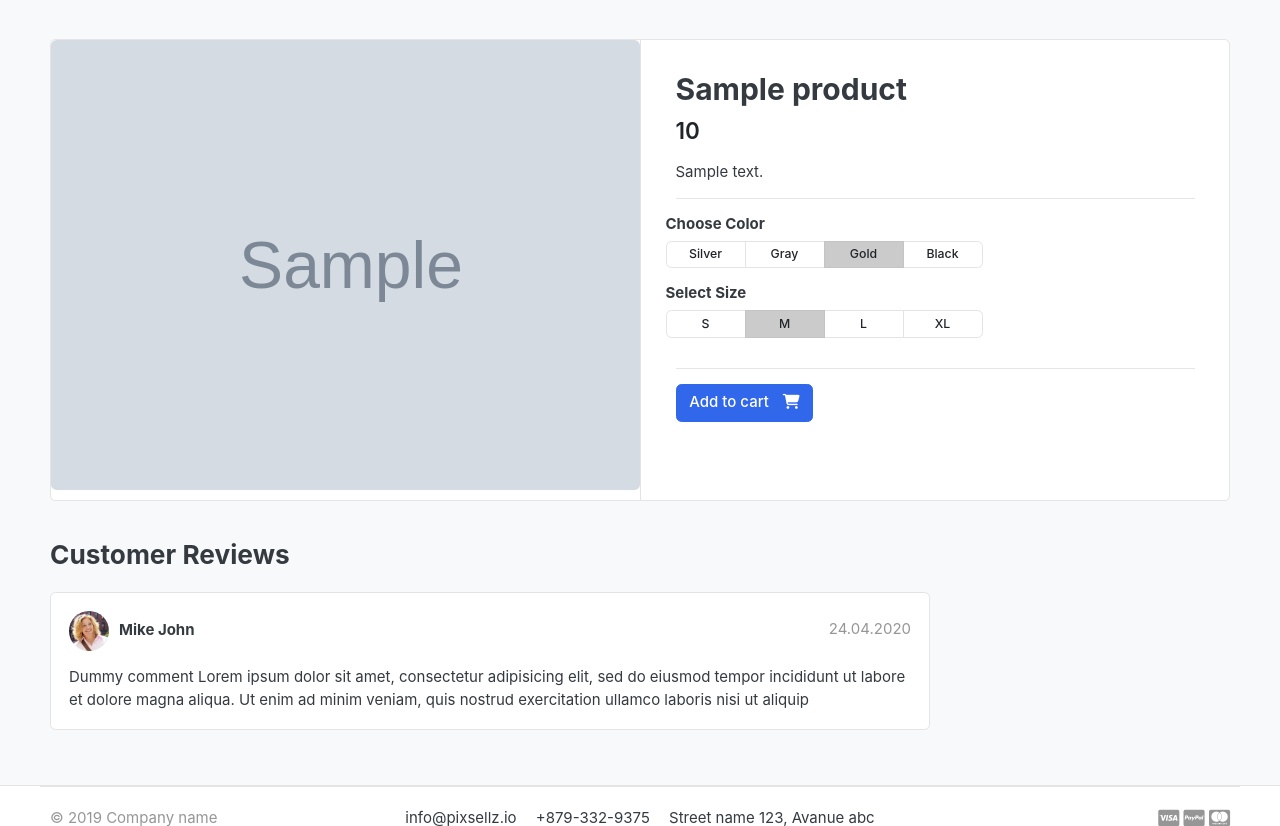
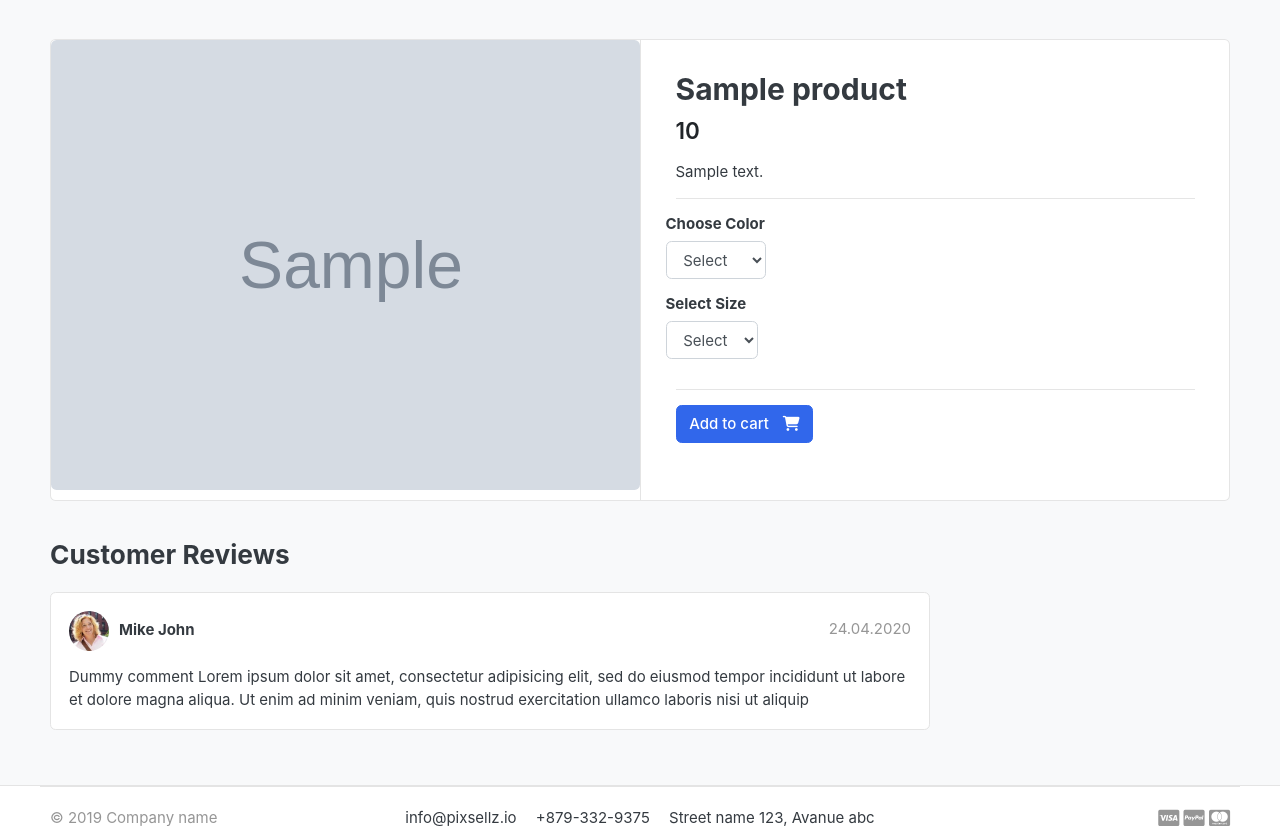
Before and after one commit to Utsavthebug/ecommerce-django, a Django app: a page that uses templates/store/product_detail.html in a window 1280 px wide. Shown: the part 119-945 px from the top of the page. Run offline with Django 4.2, Linux system fonts and the light colour scheme; tables that the repository leaves empty hold one stand-in row (values such as "Sample post"); grey boxes marked "Sample" are stand-in pictures; some libraries are stand-ins or nearby versions; some web fonts are replaced.

Commit message:
product variation added

```diff
--- a/carts/models.py
+++ b/carts/models.py
@@ -1,5 +1,5 @@
 from django.db import models
-from store.models import Product
+from store.models import Product, Variation
 
 class Cart(models.Model):
     cart_id = models.CharField(max_length=250,blank=True)
@@ -11,12 +11,11 @@
 
 class CartItem(models.Model):
     product = models.ForeignKey(Product,on_delete=models.CASCADE)
+    variation = models.ManyToManyField(Variation,blank=True)
     cart = models.ForeignKey(Cart,on_delete=models.CASCADE)
     quantity= models.IntegerField()
     is_active=models.BooleanField(default=True)
 
-    def __str__(self):
-        return self.product
 
     @property
     def sub_total(self):
--- a/carts/urls.py
+++ b/carts/urls.py
@@ -4,6 +4,7 @@
 urlpatterns = [
     path('',views.cart,name='cart'),
     path('add_cart/<int:product_id>/',views.add_cart,name='add_cart'),
-    path('remove_cart/<int:product_id>/',views.remove_cart,name='remove_cart'),
+    path('remove_cart/<int:cart_id>/',views.remove_cart,name='remove_cart'),
     path('remove_cart_item/<int:cart_id>/',views.remove_cart_item,name='remove_cart_item'),
+    path('add_cart_inside/<int:cart_id>/',views.add_inside_cart,name="add_cart_inside"),
 ]
--- a/carts/views.py
+++ b/carts/views.py
@@ -1,21 +1,30 @@
 from django.shortcuts import get_object_or_404, redirect, render
-from store.models import Product
+from store.models import Product,Variation
 from .models import Cart, CartItem
 from django.http import HttpResponse
 from django.core.exceptions import ObjectDoesNotExist
 # Create your views here.
 
 def _cart_id(request):
-    cart = request.session.session_key
-
-    if not cart:
-        cart = request.session.create()
-    return cart
-
+    if not request.session.session_key:
+        request.session.create()
+    return request.session.session_key
 
 
 def add_cart(request,product_id):
     product = Product.objects.get(id=product_id)
+    product_variation = []
+    if request.method=='POST':
+        for item in request.POST:
+            key=item
+            value = request.POST[key]
+
+            try:
+                variation = Variation.objects.get(product=product,variation_category__iexact=key,variation_value__iexact=value)
+                product_variation.append(variation)
+            except:
+                pass
+
 
     try:
         cart = Cart.objects.get(cart_id=_cart_id(request))
@@ -25,15 +34,43 @@
 
     cart.save()
 
+    is_cart_item_exists = CartItem.objects.filter(product=product,cart=cart).exists()
 
-    try:
-        cart_item = CartItem.objects.get(product=product,cart=cart)
-        cart_item.quantity+=1
-        cart_item.save()
 
-    except CartItem.DoesNotExist:
+    if is_cart_item_exists:
+        cart_item = CartItem.objects.filter(product=product,cart=cart)
+        ex_var_list = []
+        id=[]
+        for item in cart_item:
+            existing_variation = item.variation.all()
+            ex_var_list.append(existing_variation)
+            id.append(item.id)
+
+        if product_variation in ex_var_list:
+            index = ex_var_list.index(product_variation)
+            item_id = id[index]
+            item = CartItem.objects.get(id=item_id)
+            item.quantity+=1
+            item.save()
+
+
+
+        else:
+            item = CartItem.objects.create(product=product,quantity=1,cart=cart)
+            if len(product_variation)>0:
+                item.variation.clear()
+                item.variation.add(*product_variation)
+                item.save()
+
+    else:
         cart_item = CartItem.objects.create(product=product,
         quantity=1,cart=cart)
+
+        if len(product_variation)>0:
+            cart_item.variation.clear()
+            for item in product_variation:
+                cart_item.variation.add(item)
+
 
         cart_item.save()
     # return HttpResponse(cart_item.quantity)
@@ -68,11 +105,8 @@
     return render(request,'store/cart.html',context)
 
 
-def remove_cart(request,product_id):
-    cart = Cart.objects.get(cart_id=_cart_id(request))
-    product = get_object_or_404(Product,id=product_id)
-
-    cart_item  = CartItem.objects.get(product=product,cart=cart)
+def remove_cart(request,cart_id):
+    cart_item  = CartItem.objects.get(id=cart_id)
 
     if cart_item.quantity > 1:
         cart_item.quantity-=1
@@ -89,3 +123,9 @@
     cart_item = get_object_or_404(CartItem,id=cart_id)
     cart_item.delete()
     return redirect('cart')
+
+def add_inside_cart(request,cart_id):
+    cart_item = get_object_or_404(CartItem,id=cart_id)
+    cart_item.quantity+=1
+    cart_item.save()
+    return redirect('cart')
--- a/store/models.py
+++ b/store/models.py
@@ -20,3 +20,27 @@
 
     def __str__(self):
         return self.product_name
+
+class VariationManager(models.Manager):
+    def colors(self):
+        return super(VariationManager,self).filter(variation_category='color',is_active=True)
+
+    def sizes(self):
+        return super(VariationManager,self).filter(variation_category='size',is_active=True)
+
+
+variation_category_choice = (
+('color','color'),
+('size','size'),
+)
+
+class Variation(models.Model):
+    product = models.ForeignKey(Product,on_delete=models.CASCADE)
+    variation_category = models.CharField(max_length=100,choices=variation_category_choice)
+    variation_value = models.CharField(max_length=100)
+    is_active = models.BooleanField(default=True)
+    created_date = models.DateTimeField(auto_now_add=True)
+    objects = VariationManager()
+
+    def __unicode__(self):
+        return self.product
--- a/templates/store/product_detail.html
+++ b/templates/store/product_detail.html
@@ -21,7 +21,8 @@
             </aside>
             <main class="col-md-6 border-left">
 
-    <form action="{% url 'add_cart' single_product.id %}" >
+    <form method="POST" action="{% url 'add_cart' single_product.id %}"  >
+      {% csrf_token %}
     <article class="content-body">
 
     <h2 class="title">{{single_product.product_name}}</h2>
@@ -37,39 +38,25 @@
         <div class="row">
             <div class="item-option-select">
                 <h6>Choose Color</h6>
-                <div class="btn-group btn-group-sm btn-group-toggle" data-toggle="buttons">
-                  <label class="btn btn-light">
-                    <input type="radio" name="radio_color"> Silver
-                  </label>
-                  <label class="btn btn-light">
-                    <input type="radio" name="radio_color" > Gray
-                  </label>
-                  <label class="btn btn-light active">
-                    <input type="radio" name="radio_color checked"> Gold
-                  </label>
-                  <label class="btn btn-light">
-                    <input type="radio" name="radio_color"> Black
-                  </label>
-                </div>
+               <select name="color" class="form-control">
+                 <option value="" disabled selected>Select</option>
+                {% for i in single_product.variation_set.colors %}
+                <option value="{{i.variation_value}}">{{i.variation_value}}</option>
+                {% endfor %}
+               </select>
             </div>
+
+
         </div> <!-- row.// -->
         <div class="row">
             <div class="item-option-select">
                 <h6>Select Size</h6>
-                <div class="btn-group btn-group-sm btn-group-toggle" data-toggle="buttons">
-                  <label class="btn btn-light">
-                    <input type="radio" name="radio_color"> S
-                  </label>
-                  <label class="btn btn-light active">
-                    <input type="radio" name="radio_color" checked> M
-                  </label>
-                  <label class="btn btn-light">
-                    <input type="radio" name="radio_color"> L
-                  </label>
-                  <label class="btn btn-light">
-                    <input type="radio" name="radio_color"> XL
-                  </label>
-                </div>
+                <select name="size" class="form-control">
+                  <option value="" disabled selected>Select</option>
+                  {% for i in single_product.variation_set.sizes %}
+                  <option value="{{i.variation_value}}">{{i.variation_value}}</option>
+                  {% endfor %}
+                </select>
             </div>
         </div> <!-- row.// -->
         <hr>
@@ -77,17 +64,8 @@
         <h5>Out of stock </h5>
 
         {% else %}
-
-        {% if in_cart %}
-        <a href="#" class="btn  btn-success"> <span class="text">Added to cart</span> <i class="fas fa-check"></i>  </a>
-        <a href="{% url 'cart' %}" class="btn  btn-primary"> <span class="text">View Cart</span> <i class="fas fa-eye"></i>  </a>
-
-
-
-        {% else %}
         <button type="submit"  class="btn  btn-primary"> <span class="text">Add to cart</span> <i class="fas fa-shopping-cart"></i>  </button>
 
-        {% endif %}
         {% endif %}
     </article> <!-- product-info-aside .// -->
         </form>
```
Also changed, not shown: store/admin.py (+8 -1 lines), templates/store/cart.html (+9 -3 lines), carts/migrations/0002_cartitem_variation.py (added), store/migrations/0003_variation.py (added).
